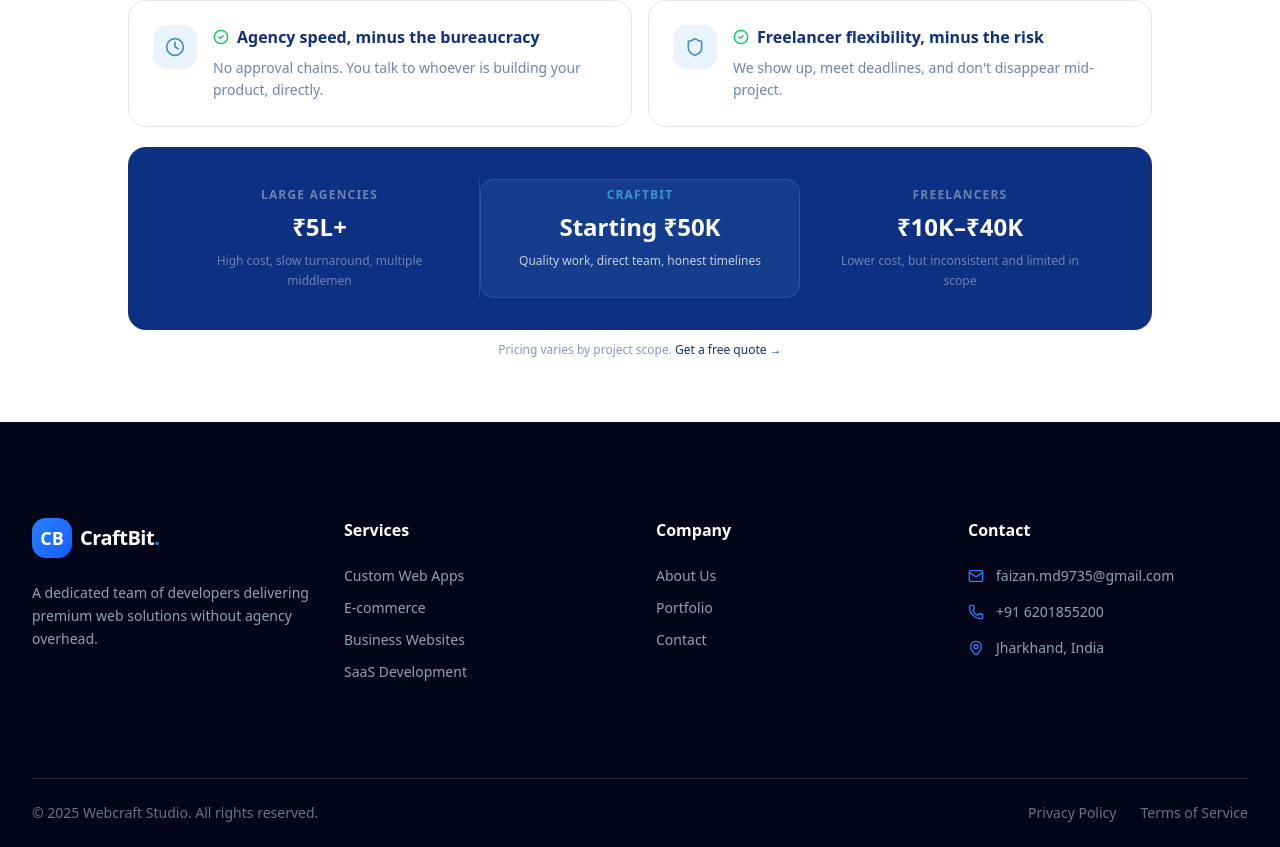
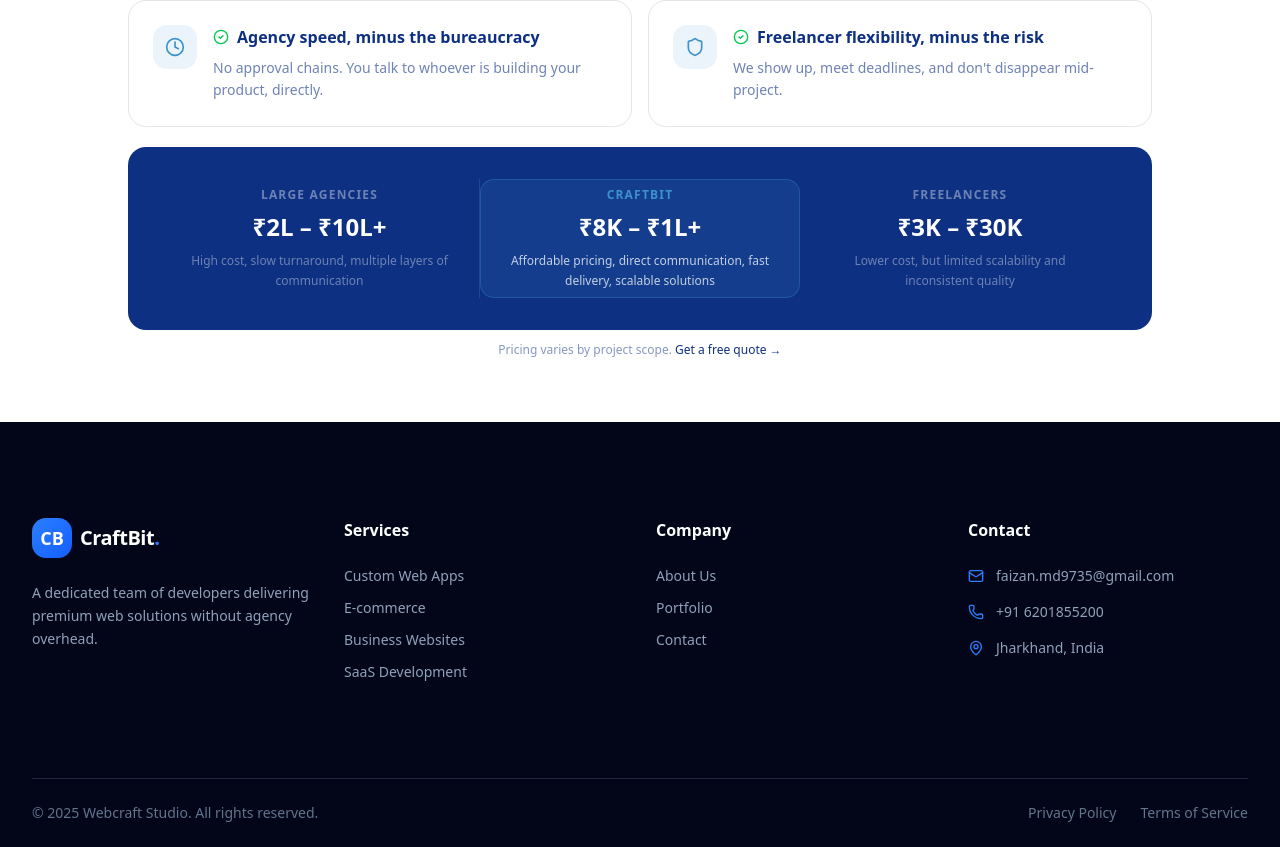
Before and after one commit to Craftbit-Solution/Craftbit, a Next.js app: page / in a window 1280 px wide. Shown: the part 1961-2808 px from the top of the page. Built offline with nearby package versions, Linux system fonts and the light colour scheme.

Commit message:
Update pricing and descriptions in comparisons

```diff
--- a/app/home/components/craft-studio.tsx
+++ b/app/home/components/craft-studio.tsx
@@ -46,20 +46,20 @@
 const comparisons = [
   {
     label: 'Large Agencies',
-    price: '₹5L+',
-    desc: 'High cost, slow turnaround, multiple middlemen',
+    price: '₹2L – ₹10L+',
+    desc: 'High cost, slow turnaround, multiple layers of communication',
     featured: false,
   },
   {
     label: 'CraftBit',
-    price: 'Starting ₹50K',
-    desc: 'Quality work, direct team, honest timelines',
+    price: '₹8K – ₹1L+',
+    desc: 'Affordable pricing, direct communication, fast delivery, scalable solutions',
     featured: true,
   },
   {
     label: 'Freelancers',
-    price: '₹10K–₹40K',
-    desc: 'Lower cost, but inconsistent and limited in scope',
+    price: '₹3K – ₹30K',
+    desc: 'Lower cost, but limited scalability and inconsistent quality',
     featured: false,
   },
 ];
```
